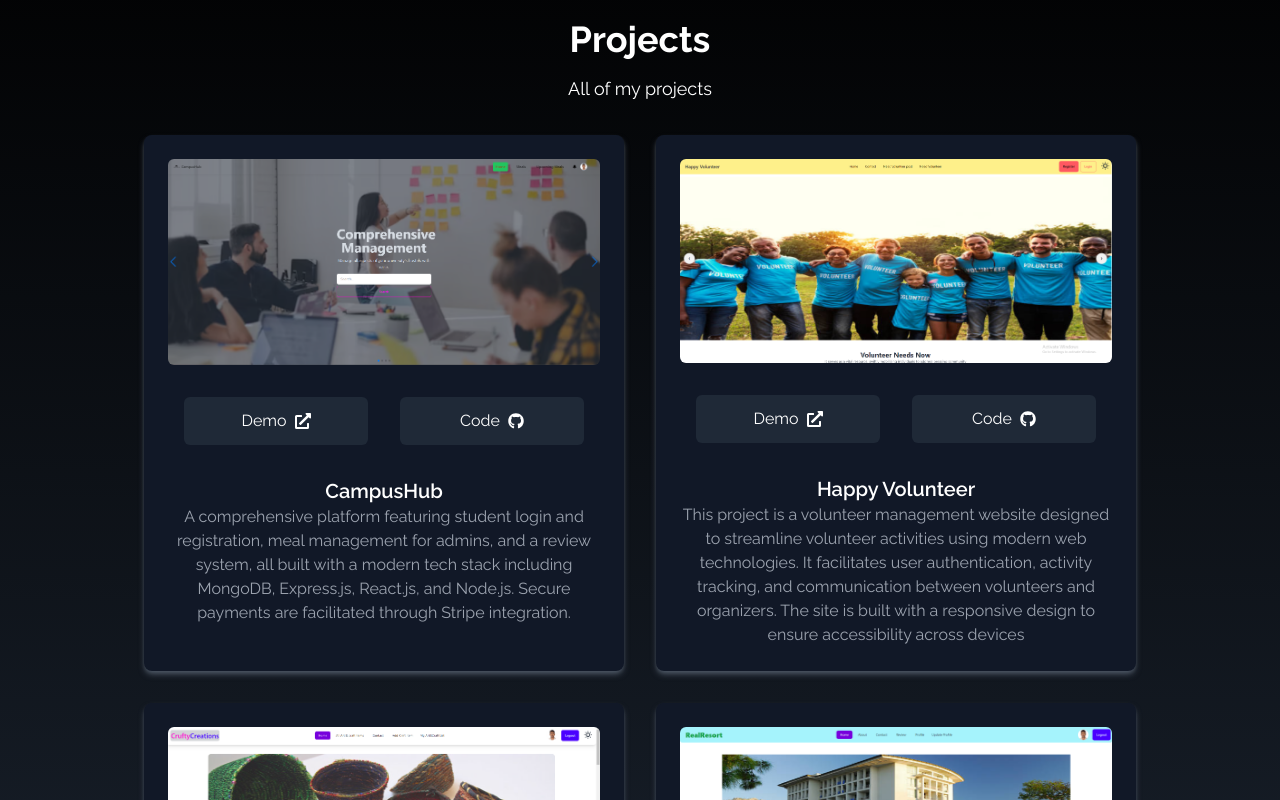
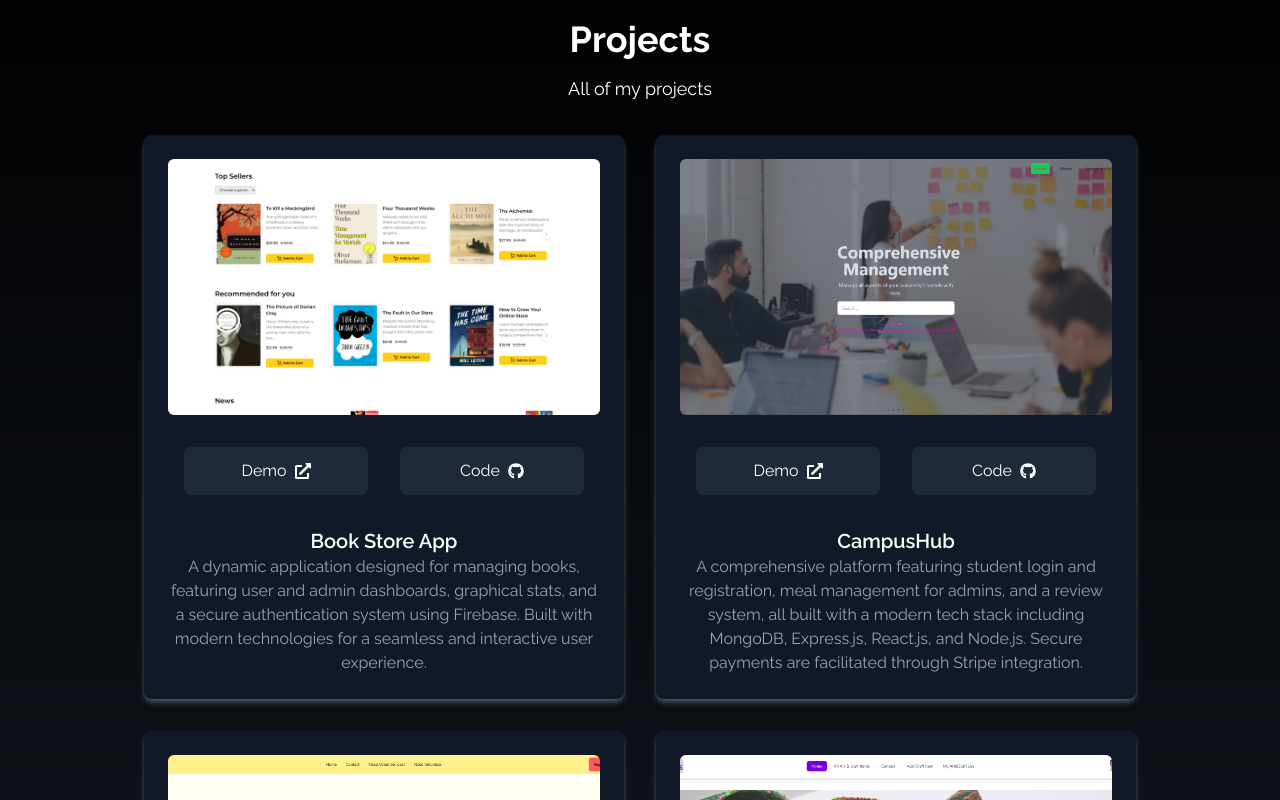
Before and after one commit to saagor16/sagorPortfolio, a React (Vite) app: page / in a window 1280 px wide. Shown: the part 1660-2460 px from the top of the page. Built offline with nearby package versions, Linux system fonts and the light colour scheme.

Commit message:
solve project add

```diff
--- a/src/components/Portfolio.jsx
+++ b/src/components/Portfolio.jsx
@@ -5,6 +5,8 @@ import campusHub from '../assets/portfolio/CampusHub.png';
 import volunteer from '../assets/portfolio/volunteer.png';
 import art from '../assets/portfolio/art.png';
 import real from '../assets/portfolio/real.png';
+import bookStoreApp from '../assets/portfolio/bookStoreApp.png';
+
 
 const Portfolio = () => {
   const [modal, setModal] = useState(null);
@@ -13,6 +15,34 @@ const Portfolio = () => {
   const projects = [
     {
       id: 1,
+      src: bookStoreApp,
+      name: 'Book Store App',
+      description: 'A dynamic application designed for managing books, featuring user and admin dashboards, graphical stats, and a secure authentication system using Firebase. Built with modern technologies for a seamless and interactive user experience.',
+      githubLink: 'https://github.com/saagor16/Book-Store-Frontend',
+      liveLink: 'https://book-store-app-ff563.web.app/',
+      techs: [
+        "React",
+        "Redux Toolkit",
+        "Firebase",
+        "Tailwind CSS",
+        "React Router DOM",
+        "React Hook Form",
+        "Chart.js",
+        "Axios",
+        "SweetAlert2"
+      ],
+      features: [
+        'User Dashboard for Orders and Cart',
+        'Admin Panel for Book Management',
+        'Graphical Stats Visualization',
+        'Responsive Design',
+        'Secure Authentication',
+        'Order Management',
+        'Book Addition and Deletion'
+      ],
+    },
+    {
+      id: 2,
       src: campusHub,
       name: 'CampusHub',
       description: 'A comprehensive platform featuring student login and registration, meal management for admins, and a review system, all built with a modern tech stack including MongoDB, Express.js, React.js, and Node.js. Secure payments are facilitated through Stripe integration.',
@@ -22,7 +52,7 @@ const Portfolio = () => {
       features: ['Student Login and Registration', 'Meal Management for Admins','Review and Rating System','Stripe Integration for Payments'],
     },
     {
-      id: 2,
+      id: 3,
       src: volunteer,
       name: 'Happy Volunteer',
       description: 'This project is a volunteer management website designed to streamline volunteer activities using modern web technologies. It facilitates user authentication, activity tracking, and communication between volunteers and organizers. The site is built with a responsive design to ensure accessibility across devices',
@@ -32,7 +62,7 @@ const Portfolio = () => {
       features: ['Responsive design', 'Document head management','Data management and storage facilitated','User authentication functionalities','Comprehensive volunteer management capabilities'],
     },
     {
-      id: 3,
+      id: 4,
       src: art,
       name: 'CruftyCreation',
       description: 'Art And Cruft is a web application designed to showcase and manage art and craft items. It provides a centralized platform for users to explore various craft collections and for creators to showcase their own crafts.',
@@ -42,7 +72,7 @@ const Portfolio = () => {
       features: ['Responsive design', 'User Authentication','Private Routes'],
     },
     {
-      id: 4,
+      id: 5,
       src: real,
       name: 'RealResort',
       description: 'The Real Estate Portal is a comprehensive web application designed for buying, selling, and renting real estate properties. It provides a seamless user experience with robust features for property seekers and owners alike.',
@@ -72,8 +102,8 @@ const Portfolio = () => {
               <img
                 src={project.src}
                 alt={project.name}
-                className="rounded-md duration-200 hover:scale-105"
-              />
+                className="rounded-md duration-200 hover:scale-105 w-full h-64 object-cover"
+                />
               <div className="flex flex-col md:flex-row items-center justify-center mt-4">
               <a
                   href={project.liveLink}
@@ -111,7 +141,7 @@ const Portfolio = () => {
                     <p className="text-center mb-4">{project.description}</p>
                     <div className="flex flex-wrap justify-center gap-2 mb-4">
                       {project.techs.map((tech, i) => (
-                        <p key={i} className="bg-gray-200 px-4 py-2 rounded">
+                        <p key={i} className="bg-gray-200 px-4 py-2 rounded hover:scale-100 duration-200 hover:font-bold">
                           {tech}
                         </p>
                       ))}
```
